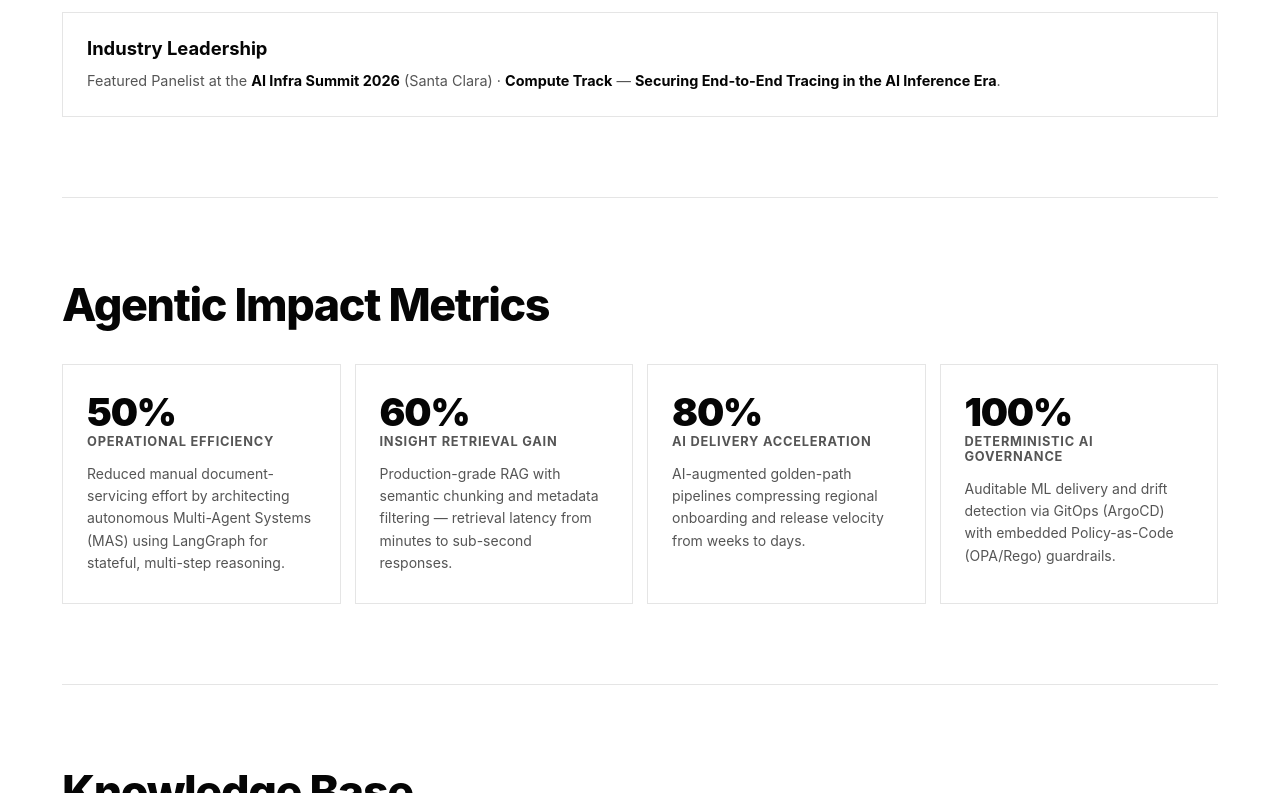
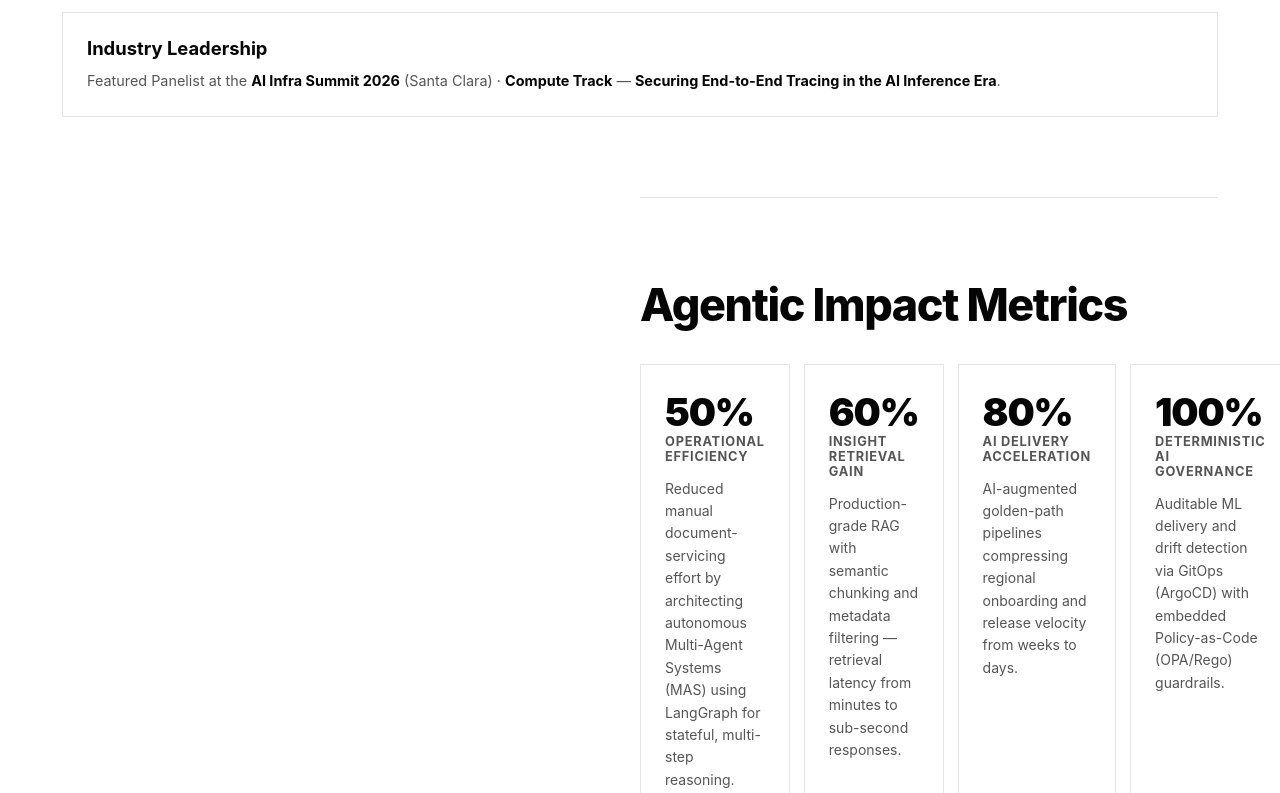
Before and after one commit to shivashankartummala/sivatummala-website, a Next.js app: page / in a window 1280 px wide. Shown: the part 2007-2800 px from the top of the page. Built offline with nearby package versions, Linux system fonts and the light colour scheme.

Commit message:
style: decrease hero name size to h2 and position Impact Metrics section on right half

```diff
--- a/app/globals.css
+++ b/app/globals.css
@@ -73,6 +73,13 @@ html, body {
 .section-grid {
   border-top: 1px solid var(--border);
   padding: 80px 0;
+}
+
+/* ── Two column layout ── */
+.two-column-layout {
+  border-top: 1px solid var(--border);
+  padding: 80px 0;
+  margin-left: 50%;
 }
 
 .section-title {
@@ -337,6 +344,7 @@ html, body {
 @media (max-width: 1024px) {
   .about-layout { grid-template-columns: 1fr; gap: 40px; }
   .bento-grid { grid-template-columns: repeat(2, 1fr); }
+  .two-column-layout { margin-left: 0; }
 }
 
 @media (max-width: 768px) {
--- a/app/page.js
+++ b/app/page.js
@@ -35,7 +35,7 @@ export default function HomePage() {
 
       <section className="hero section-grid" id="top">
         <div className="hero-inner">
-          <h1 className="hero-name">Siva Sankar<br />Tummala</h1>
+          <h2 className="hero-name">Siva Sankar<br />Tummala</h2>
           <p className="hero-subtitle">Fractional AI Solutions Architect · Agentic Orchestration Expert</p>
           <p className="hero-copy">
             Founding Architect of Oracle CX Unity — scaled to 200+ enterprise customers across 24 regions.
@@ -163,7 +163,8 @@ export default function HomePage() {
         </div>
       </section>
 
-      <section className="impact section-grid" aria-labelledby="impact-heading" id="impact">
+      <div className="two-column-layout">
+        <section className="impact" aria-labelledby="impact-heading" id="impact">
           <h2 id="impact-heading" className="section-title">Agentic Impact Metrics</h2>
           <div className="bento-grid">
             <article className="bento-card reveal">
@@ -200,6 +201,7 @@ export default function HomePage() {
             </article>
           </div>
         </section>
+      </div>
 
       <section className="section-grid" aria-labelledby="kb-heading" id="kb">
         <h2 id="kb-heading" className="section-title">Knowledge Base</h2>
```
Lines whose indentation alone changed are shown as unchanged.
